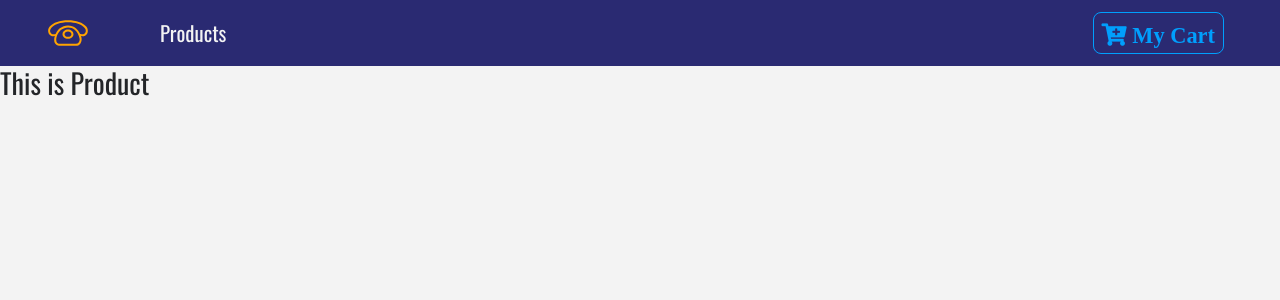
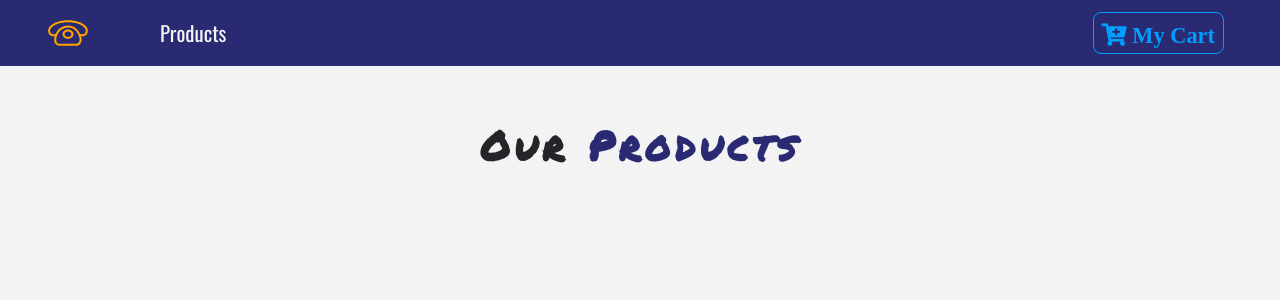
Before and after one commit to nomanme/Product, a React (Create React App) app: page / in a window 1280 px wide. Shown: the top 300 px of the page. Built offline with nearby package versions, Linux system fonts and the light colour scheme.

Commit message:
product home title add

```diff
--- a/src/components/Navbar.js
+++ b/src/components/Navbar.js
@@ -42,7 +42,6 @@
   text-transform: capitalize;
 }
 `;
-// git fatal fewrf
-// dbfsdoif
+
 
 export default Navbar;
--- a/src/components/ProductList.js
+++ b/src/components/ProductList.js
@@ -1,12 +1,29 @@
 import React, { Component } from "react";
 import Product from "./Product";
+import Title from "./Title";
 
 class ProductList extends Component {
+
+  state = {
+    products: []
+  }
+
   render() {
     return (
-      <div>
-        <Product></Product>
-      </div>
+
+      <React.Fragment>
+
+        <div className="py-5">
+          <div className="container">
+            <Title name="Our" title="Products"></Title>
+            <div className="row">
+            </div>
+          </div>
+        </div>
+
+      </React.Fragment>
+      // <Product></Product>
+
     );
   }
 }
--- /dev/null
+++ b/src/components/Title.js
@@ -0,0 +1,13 @@
+import React from "react";
+
+export default function Title({ name, title }) {
+    return (
+        <div className="row">
+            <div className="col-10 mx-auto my-2 text-center text-title">
+                <h1 className="text-capitalize font-weight-bold">
+                    {name} <strong className="text-blue">{title}</strong>
+                </h1>
+            </div>
+        </div>
+    );
+}
```
